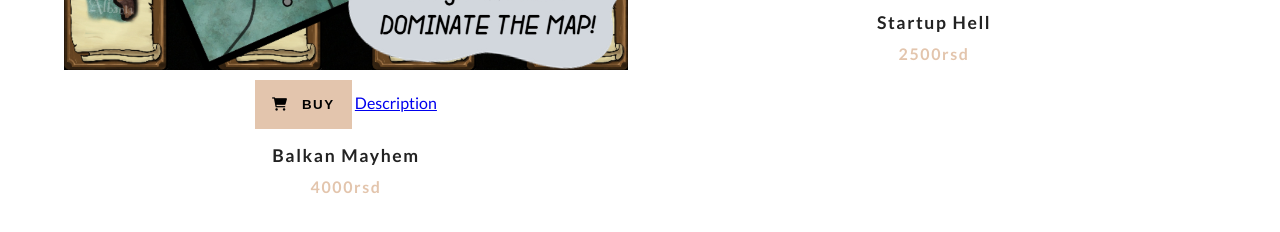
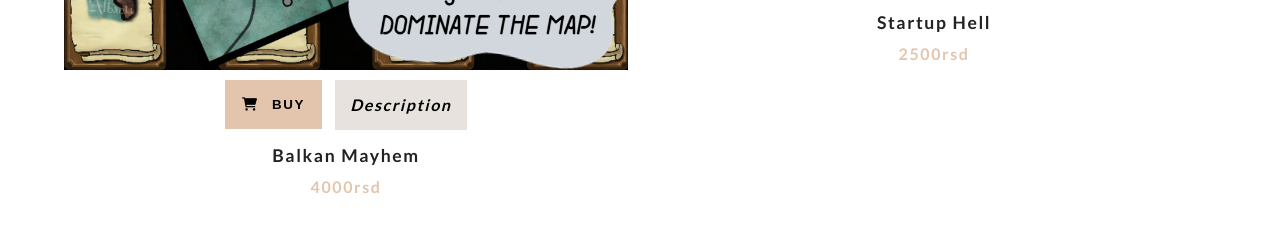
Before and after one commit to cerovina/E-commerce-Project---Board-Game-Store, a website: page index.html in a window 1280 px wide. Shown: the part 1045-1277 px from the top of the page. Drawn offline with Linux system fonts and the light colour scheme.

Commit message:
Changed the Description button style

```diff
--- a/styles.css
+++ b/styles.css
@@ -365,3 +365,19 @@ body {
 .filters label, input, select {
   margin-right: 10px;
 }
+
+.description-link {
+  font-style: italic;
+  position: relative;
+  border: none;
+  letter-spacing: var(--mainSpacing);
+  font-weight: bold;
+  transition: var(--mainTransition);
+  cursor: pointer;
+  color: black;
+  margin-left: 10px;
+  padding: 2.7%;
+  background-color: rgb(231, 226, 221);
+  text-decoration: none;
+  vertical-align: middle;
+}
```
